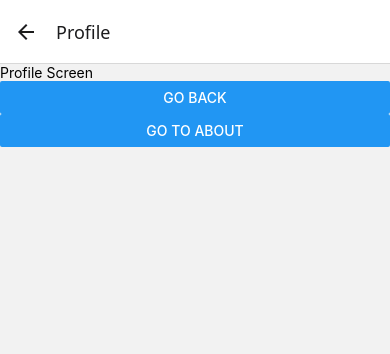
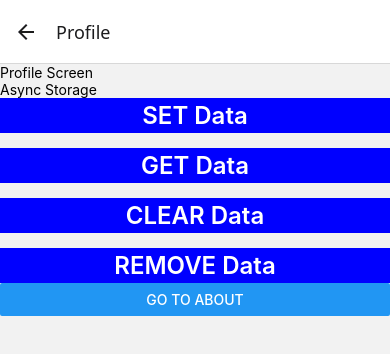
Before and after one commit to AlizaKhan3/React-Native-App, a React Native app: screen /Profile in a window 390 px wide. Shown: the top 354 px of the page. Built offline with nearby package versions, Linux system fonts and the light colour scheme.

Commit message:
Used components to use camera, gallery and set up local storage

```diff
--- /dev/null
+++ b/components/AsyncStorageComponent.jsx
@@ -0,0 +1,87 @@
+import { Alert, Text, TouchableOpacity, View } from "react-native";
+import styles from "../utils/stylesheet";
+import AsyncStorage from '@react-native-async-storage/async-storage';
+
+
+const AsyncStorageComponent = () => {
+    const setDataHandle = async () => {
+
+        const userObj = {
+            username: "Aliza Khan",
+            totalQuantity: 1000,
+            theme: "dark",
+        }
+        const userObjectStringify = JSON.stringify(userObj);
+
+
+        try {
+            await AsyncStorage.setItem("@user-data", userObjectStringify)
+            await AsyncStorage.setItem("@theme", userObj.theme)
+
+            Alert.alert("Data stored successfully!")
+
+        } catch (e) {
+            console.log(e.message)
+            Alert.alert("Error")
+        }
+    }
+
+    const getDataHandle = async () => {
+        try {
+            const getUserData = await AsyncStorage.getItem("@user-data");
+
+            if (getUserData !== null) {
+                const parseData = JSON.parse(getUserData)
+                console.log("user-->", parseData)
+            }
+            console.log(getUserData);
+        } catch (error) {
+            Alert.alert("Failed to get data")
+        }
+    }
+
+    const removerUserDataHandle = async () => {
+        try {
+            await AsyncStorage.removeItem("@user-data")
+        } catch (error) {
+            Alert.alert("Failed to remove data")
+
+        }
+    }
+
+    const clearUserDataHandle = async () => {
+        try {
+            await AsyncStorage.clear()
+        } catch (error) {
+            Alert.alert("Failed to remove data")
+
+        }
+    }
+    return (
+        <View>
+            <Text>Async Storage</Text>
+            <View style={{gap:15}}>
+                <TouchableOpacity onPress={setDataHandle} style={styles.button} >
+                    <Text style={styles.buttonText}>
+                        SET Data
+                    </Text>
+                </TouchableOpacity>
+                <TouchableOpacity onPress={getDataHandle} style={styles.button} >
+                    <Text style={styles.buttonText}>
+                        GET Data
+                    </Text>
+                </TouchableOpacity> <TouchableOpacity onPress={clearUserDataHandle} style={styles.button} >
+                    <Text style={styles.buttonText}>
+                        CLEAR Data
+                    </Text>
+                </TouchableOpacity> <TouchableOpacity onPress={removerUserDataHandle} style={styles.button} >
+                    <Text style={styles.buttonText}>
+                        REMOVE Data
+                    </Text>
+                </TouchableOpacity>
+            </View>
+        </View>
+    )
+}
+
+export default AsyncStorageComponent;
--- /dev/null
+++ b/components/ImagePickerComponent.jsx
@@ -0,0 +1,59 @@
+import { Image, ScrollView, Text, TouchableOpacity, View } from "react-native";
+import { launchCamera, launchImageLibrary } from 'react-native-image-picker';
+import styles from "../utils/stylesheet"
+import { useState } from "react";
+
+const ImagePickerComponent = () => {
+    const [images, setImages] = useState([])
+
+    const launchCameraHandle = async () => {
+        const result = await launchCamera({ includeBase64: false, mediaType: "photo" })
+        if (!result.didCancel) {
+            const imageUri = result.assets[0].uri;
+            setImages((prev) => {
+                return [...prev, imageUri]
+            })
+        }
+        console.log(result)
+    }
+
+    const launchGalleryHandle = async () => {
+        const result = await launchImageLibrary({ includeBase64: false, mediaType: "photo", selectionLimit: 5 })
+        if (!result.didCancel) {
+            const imageUri = result.assets.map(({ uri }) => uri);
+            setImages((prev) => {
+                return [...prev, ...imageUri]
+            })
+        }
+        console.log(result)
+    }
+    return (
+        <View>
+            <Text>Image Picker Component</Text>
+            <TouchableOpacity onPress={launchCameraHandle} style={styles.button} >
+                <Text style={styles.buttonText}>
+                    launch Camera
+                </Text>
+            </TouchableOpacity>
+
+            <TouchableOpacity onPress={launchGalleryHandle} style={styles.button} >
+                <Text style={styles.buttonText}>
+                    launch Gallery
+                </Text>
+            </TouchableOpacity>
+
+            <ScrollView horizontal={true}>
+                <View style={{ padding:10
+                     ,flexDirection: "row", flexWrap: "wrap", gap: 15, justifyContent: "center", alignItems: "center" }}>
+                    {
+                        images.map((img) => {
+                            return <Image source={{ uri: img }} alt="Image" height={150} width={150} resizeMode="cover" />
+                        })
+                    }
+                </View>
+            </ScrollView>
+        </View>
+    )
+}
+
+export default ImagePickerComponent;
--- a/screens/About.jsx
+++ b/screens/About.jsx
@@ -1,5 +1,6 @@
 import { useNavigation } from "@react-navigation/native";
 import { Button, Text, View } from "react-native"
+import ImagePickerComponent from "../components/ImagePickerComponent"
 
 const About = () => {
     const navigation = useNavigation();
@@ -9,7 +10,8 @@ const About = () => {
 
     return (
         <View>
-            <Text>Profile Screen</Text>
+            <Text>ABOUT Screen</Text>
+            <ImagePickerComponent />
             <Button title="Go Back" onPress={() => navigation.goBack()} />
             <Button title="Go to Settings" onPress={onPressHandle} />
         </View>
--- a/screens/dashboard/Home.jsx
+++ b/screens/dashboard/Home.jsx
@@ -62,12 +62,14 @@ const Home = () => {
                 })
             }
             </ScrollView>
-            <ScrollView>
+            <ScrollView style={{marginBottom:60}}>
                 <Card />
                 <Card />
                 <Card />
+                  <Card />  <Card />
                 {/* <Button title="Go to Dashboard" onPress={onPressDashboard}/> */}
                 <Button title="Go to Profile" onPress={onPressHandle} />
+                <Card />
             </ScrollView>
         </View>
     )
--- a/screens/dashboard/Profile.jsx
+++ b/screens/dashboard/Profile.jsx
@@ -1,6 +1,7 @@
 import { useNavigation } from "@react-navigation/native";
 import { Button, Text, View } from "react-native"
-
+import AsyncStorageComponent from "../../components/AsyncStorageComponent"
+import ImagePickerComponent from "../../components/ImagePickerComponent"
 const Profile = () => {
     const navigation = useNavigation();
     const onPressHandle = () => {
@@ -10,8 +11,10 @@ const Profile = () => {
     return (
         <View>
             <Text>Profile Screen</Text>
-            <Button title="Go Back" onPress={() => navigation.goBack()} />
-                <Button title="Go to About" onPress={onPressHandle}/>
+            <AsyncStorageComponent/>
+            {/* <ImagePickerComponent/> */}
+            {/* <Button title="Go Back" onPress={() => navigation.goBack()} /> */}
+            <Button title="Go to About" onPress={onPressHandle}/>
         </View>
     )
 }
--- /dev/null
+++ b/utils/stylesheet.js
@@ -0,0 +1,18 @@
+import { StyleSheet } from "react-native";
+
+const styles = StyleSheet.create({
+    button:{
+        backgroundColor: "blue",
+        paddingHorizontal: 4,
+        paddingVertical: 3,
+        width:"fitContent"
+    },
+    buttonText:{
+        color:"white",
+        fontWeight: 600,
+        fontSize:24,
+        textAlign:"center"
+    }
+})
+
+export default styles;
```
